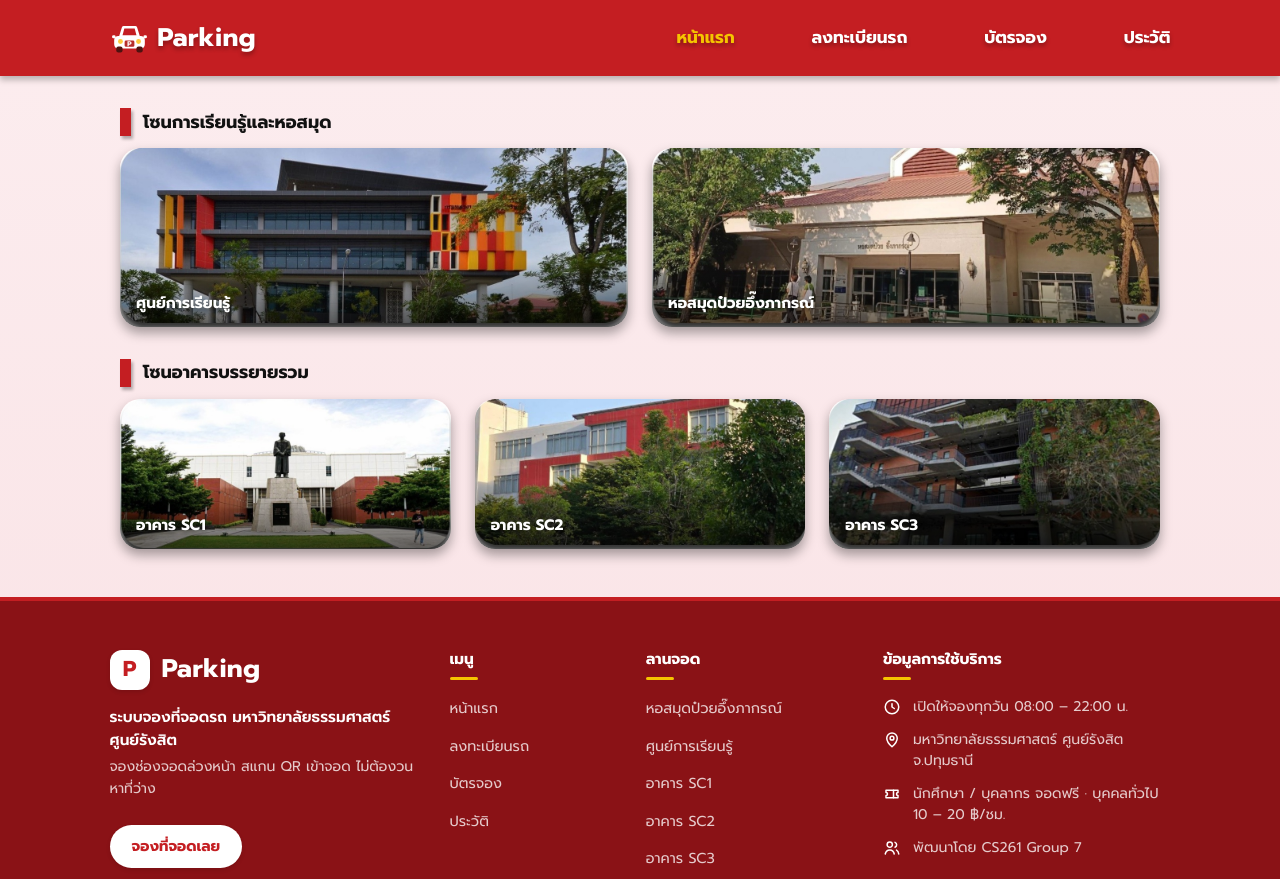
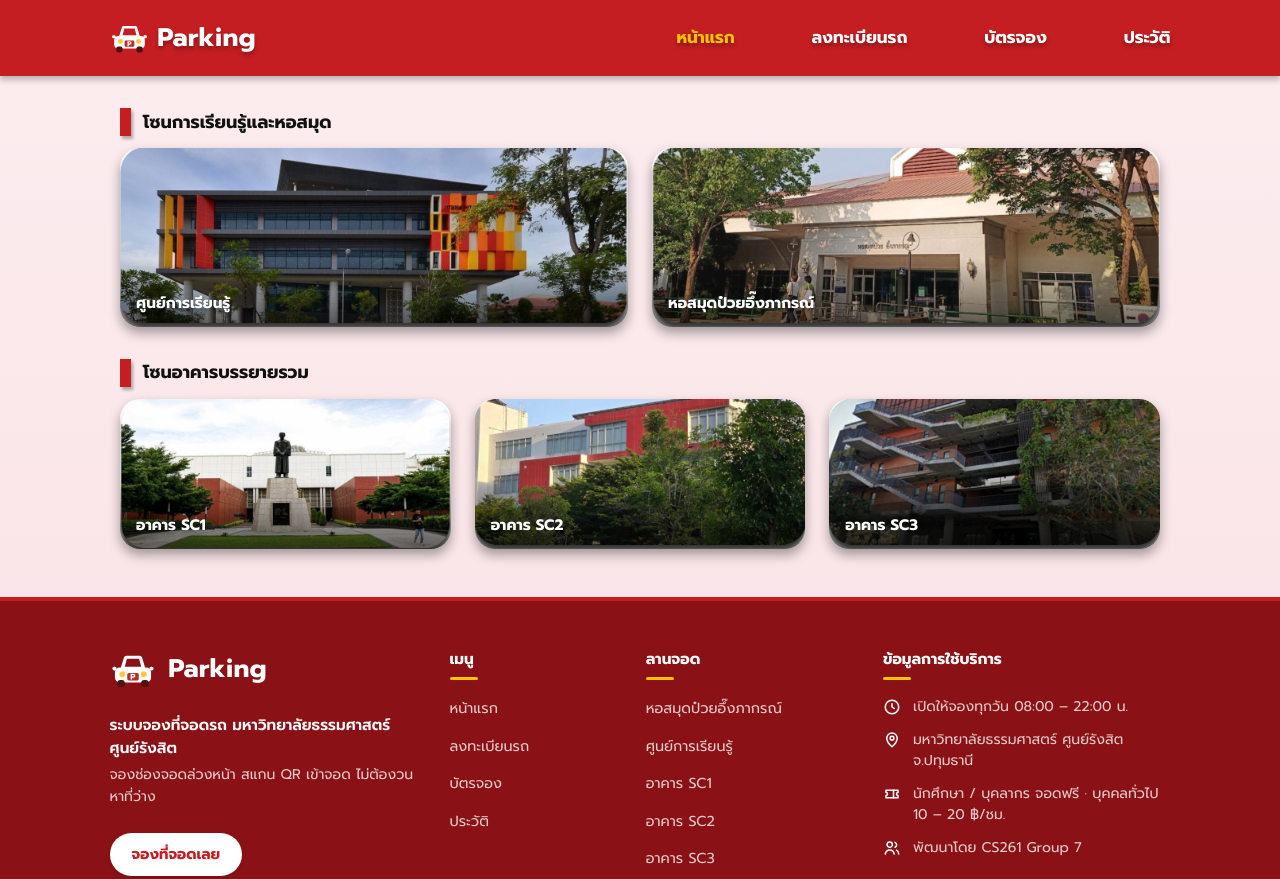
Before and after one commit to porkornrawee/CS261-Group7-650001, a plain HTML site: page frontend/index.html in a window 1280 px wide. Shown: the top 879 px of the page. Drawn offline with Linux system fonts and the light colour scheme; no server answers.

Commit message:
feat(fe): ใช้โลโก้รถแทนป้าย P ที่ฟุตเตอร์

```diff
--- a/frontend/js/components/layout/AppFooter.css
+++ b/frontend/js/components/layout/AppFooter.css
@@ -26,18 +26,7 @@
   color: var(--on-brand);
   text-decoration: none;
 }
-.app-footer-logo-badge {
-  display: grid;
-  place-items: center;
-  width: 40px;
-  height: 40px;
-  border-radius: var(--radius-md);
-  background: var(--on-brand);
-  color: var(--primary);
-  font-size: 1.35rem;
-  font-weight: 800;
-  box-shadow: var(--shadow-sm);
-}
+.app-footer-logo-img { display: block; height: 40px; width: auto; }
 .app-footer-logo-text {
   font-size: 1.6rem;
   font-weight: 700;
--- a/frontend/js/components/layout/AppFooter.js
+++ b/frontend/js/components/layout/AppFooter.js
@@ -42,7 +42,7 @@ export function AppFooter() {
 
   const brand = h('div', { class: 'app-footer-brand' },
     h('a', { class: 'app-footer-logo', href: '#/', 'aria-label': 'Parking หน้าแรก' },
-      h('span', { class: 'app-footer-logo-badge', 'aria-hidden': 'true' }, 'P'),
+      h('img', { class: 'app-footer-logo-img', src: 'assets/parking-logo.svg', alt: '', width: 47, height: 40 }),
       h('span', { class: 'app-footer-logo-text' }, 'Parking'),
     ),
     h('p', { class: 'app-footer-tagline' }, 'ระบบจองที่จอดรถ มหาวิทยาลัยธรรมศาสตร์ ศูนย์รังสิต'),
```
